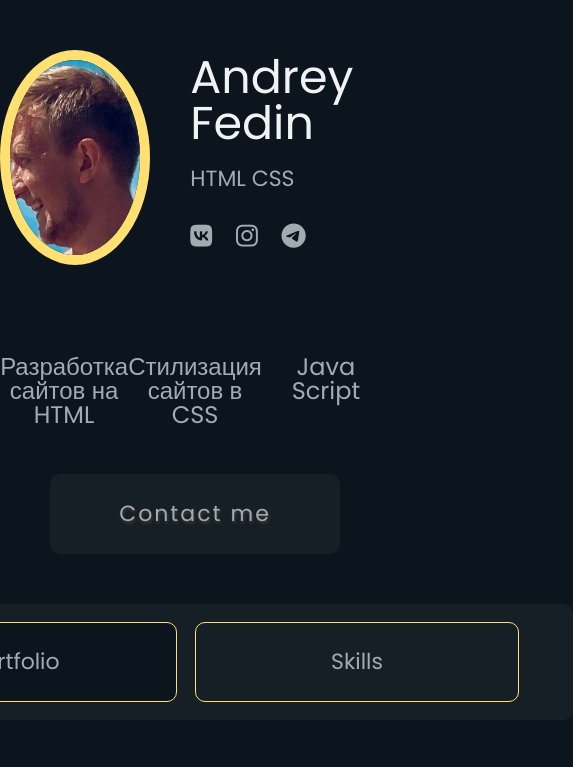
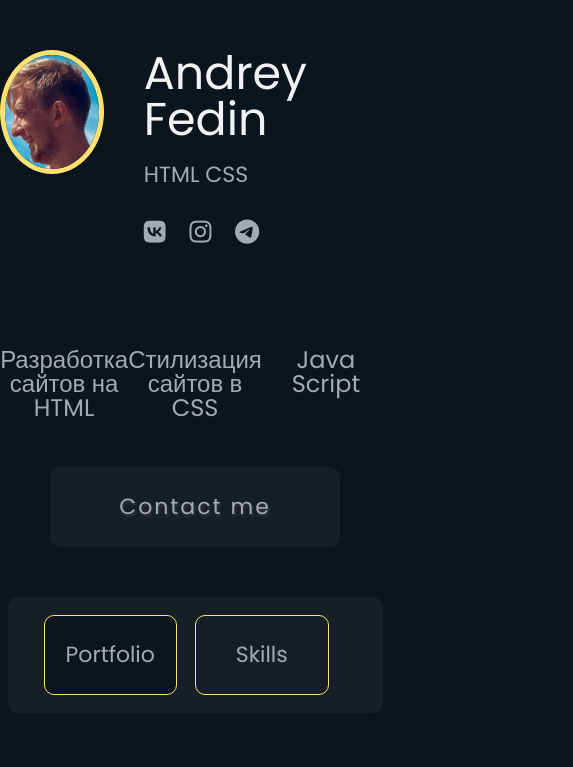
Before and after one commit to EnniBelly/Portfolio-Andrey-Fedin, a plain HTML site: page index.html in a window 390 px wide. Shown: the top 767 px of the page, 573 px wide, since content can reach past the window. Drawn offline with Linux system fonts and the light colour scheme.

Commit message:
Update main.css

```diff
--- a/css/main.css
+++ b/css/main.css
@@ -319,3 +319,47 @@ footer {
     max-width: 970px;
   }
 }
+/* ++++++++++++++++++++++++++++++ adaptation ++++++++++++++++++++++ */
+
+@media screen and (max-width: 1200px) {
+  .img_profile {
+  width: 124px;
+  height: 124px;
+  overflow: hidden;
+  border-radius: 50%;
+  border: 5px solid #FFE071;
+}
+}
+
+@media screen and (max-width: 998px) {
+  .header-main {max-width: 375px;}
+  .row {max-width: 375px;}
+  .footer-main {max-width: 375px;}
+  .img_profile {
+  width: 124px;
+  height: 124px;
+  overflow: hidden;
+  border-radius: 50%;
+  border: 5px solid #FFE071;
+}
+}
+
+@media screen and (max-width: 768px) {
+  .img_profile {
+  width: 124px;
+  height: 124px;
+  overflow: hidden;
+  border-radius: 50%;
+  border: 5px solid #FFE071;
+}
+}
+
+@media screen and (max-width: 576px) {
+  .img_profile {
+  width: 124px;
+  height: 124px;
+  overflow: hidden;
+  border-radius: 50%;
+  border: 5px solid #FFE071;
+}
+}
```
